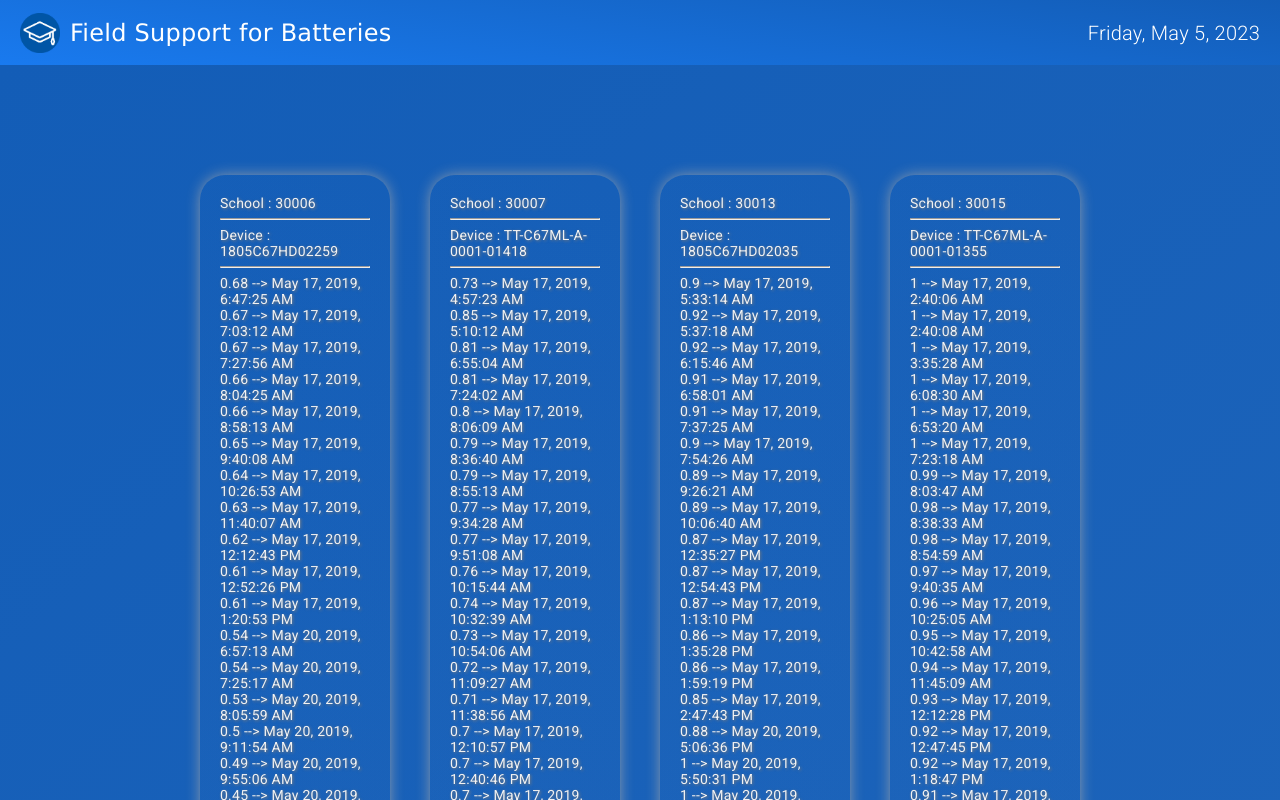
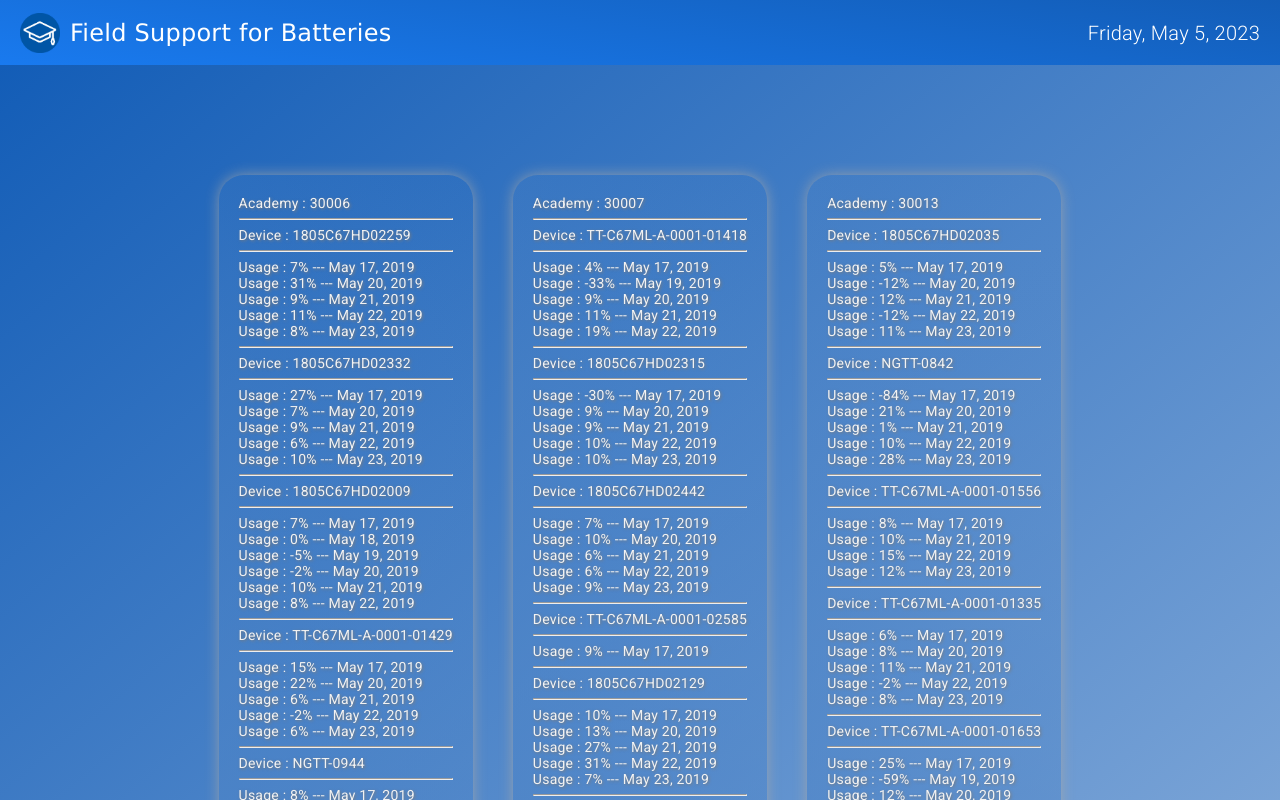
Before and after one commit to sirajwebs/edu-batteries-field-support, an Angular app: page /home in a window 1280 px wide. Shown: the top 800 px of the page. Built offline with nearby package versions, Linux system fonts and the light colour scheme.

Commit message:
Add files via upload

```diff
--- a/src/app/features/batteries-support/batteries-support.component.html
+++ b/src/app/features/batteries-support/batteries-support.component.html
@@ -1,9 +1,10 @@
 <div *ngFor="let deviceData of batteryDataByAcademyId">
   <div>Device : {{ getSerialNumber(deviceData) }}</div>
-  <hr/>
+  <hr />
 
-  <div *ngFor="let data of deviceData">
-    {{ data.batteryLevel }} --> {{ data.timestamp | date: 'medium' }}
+  <div *ngFor="let dataByDate of getAverageBattery(deviceData)">
+   Usage :  {{ dataByDate[0].batteryAverage | percent }} ---
+    {{ dataByDate[0].date | date : 'mediumDate' }}
   </div>
   <hr />
 </div>
--- a/src/app/features/batteries-support/batteries-support.component.ts
+++ b/src/app/features/batteries-support/batteries-support.component.ts
@@ -1,5 +1,6 @@
 import { Component, Input, OnInit } from '@angular/core';
-import { BatteryData } from './../../shared/models/battery-data.model';
+import { BatteryData, BatteryDataExt } from './../../shared/models/battery-data.model';
+import { HelperService } from './../../shared/services/helper.service';
 
 @Component({
   selector: 'app-batteries-support',
@@ -9,11 +10,41 @@ import { BatteryData } from './../../shared/models/battery-data.model';
 export class BatteriesSupportComponent implements OnInit {
   @Input() batteryDataByAcademyId: BatteryData[][] = [];
 
+  constructor(
+    private helperService: HelperService,
+  ) { }
+
   ngOnInit(): void {
-    console.log(this.batteryDataByAcademyId);
+    // console.log(this.batteryDataByAcademyId);
   }
 
   getSerialNumber(deviceData: BatteryData[]): string {
     return deviceData[0].serialNumber;
   }
+
+  getAverageBattery(deviceData: BatteryData[]): BatteryDataExt[][] {
+    const deviceDataExt: BatteryDataExt[] = [...deviceData]
+    this.sortByDateTime(deviceDataExt).map(item => {
+      item['date'] = item.timestamp.split('T')[0];
+      return item;
+    });;
+    const deviceDataByDate: BatteryDataExt[][] = this.helperService.groupArrayByObject(deviceDataExt, 'date');
+
+    deviceDataByDate.forEach(dataByDate => {
+      dataByDate.forEach(data => {
+        data.batteryAverage = dataByDate[0].batteryLevel - dataByDate[dataByDate.length - 1].batteryLevel;
+      });
+    });
+
+    // console.log(deviceDataByDate);
+
+    return deviceDataByDate;
+  }
+
+  sortByDateTime(deviceData: BatteryDataExt[]): BatteryDataExt[] {
+    deviceData.sort(function (a, b) {
+      return (new Date(a.timestamp)).getTime() - (new Date(b.timestamp)).getTime();
+    });
+    return deviceData;
+  }
 }
--- a/src/app/layout/home-page/home-page.component.html
+++ b/src/app/layout/home-page/home-page.component.html
@@ -4,7 +4,7 @@
       class="grid-tile"
       *ngFor="let academyData of batteryDataBySerialNumber"
     >
-      <div>School : {{ getAcademyId(academyData) }}</div>
+      <div>Academy : {{ getAcademyId(academyData) }}</div>
       <hr/>
       <app-batteries-support
         [batteryDataByAcademyId]="academyData"
--- a/src/app/layout/home-page/home-page.component.scss
+++ b/src/app/layout/home-page/home-page.component.scss
@@ -21,8 +21,6 @@
   position: relative;
   padding: 20px;
   margin: 20px;
-  min-width: 150px;
-  max-width: 150px;
   cursor: pointer;
   transition: 0.3s;
 
--- a/src/app/shared/models/battery-data.model.ts
+++ b/src/app/shared/models/battery-data.model.ts
@@ -5,3 +5,8 @@ export interface BatteryData {
     serialNumber: string;
     timestamp: string;
 }
+
+export type BatteryDataExt = BatteryData & {
+    date?: string;
+    batteryAverage?: number;
+}
```
